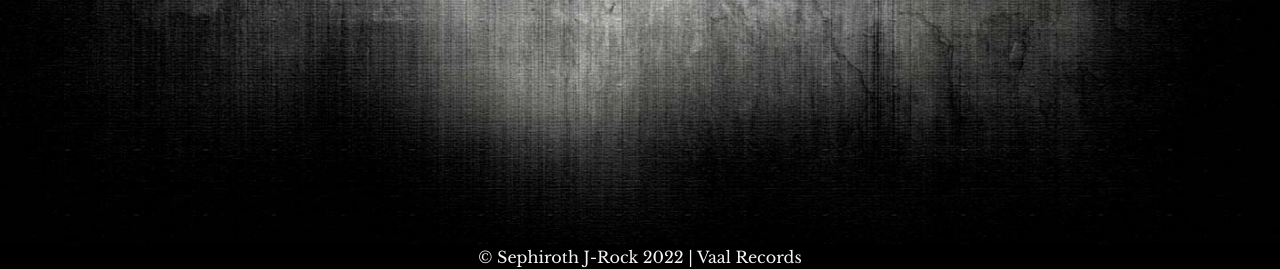
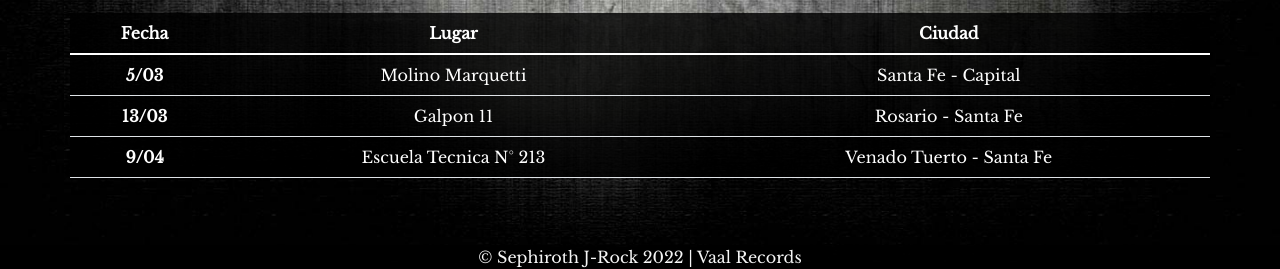
Before and after one commit to Jose-Storani/sephiroth-jrock, a plain HTML site: page index.html in a window 1280 px wide. Shown: the part 531-800 px from the top of the page. Drawn offline with nearby package versions, Linux system fonts and the light colour scheme.

Commit message:
agregamos grilla al home

```diff
--- a/index.html
+++ b/index.html
@@ -115,6 +115,37 @@
             </div>
         </section>
 
+        <!-- PROXIMOS SHOWS -->
+        <section class="container">
+            <div class="row mt-3 text-center">
+                <table class="col-12 table text-white align-middle colorFondo animate__animated animate__zoomIn">
+                    <thead>
+                        <tr>
+                            <th scope="col">Fecha</th>
+                            <th scope="col">Lugar</th>
+                            <th scope="col">Ciudad</th>
+                        </tr>
+                    </thead>
+                    <tbody>
+                        <tr>
+                            <th scope="row">5/03</th>
+                            <td>Molino Marquetti</td>
+                            <td>Santa Fe - Capital</td>
+                        </tr>
+                        <tr>
+                            <th scope="row">13/03</th>
+                            <td>Galpon 11</td>
+                            <td>Rosario - Santa Fe</td>
+                        </tr>
+                        <tr>
+                            <th scope="row">9/04</th>
+                            <td>Escuela Tecnica N° 213</td>
+                            <td>Venado Tuerto - Santa Fe</td>
+                        </tr>
+                    </tbody>
+                </table>
+            </div>
+        </section>
     </main>
 
 
--- a/scss/_colores.scss
+++ b/scss/_colores.scss
@@ -40,6 +40,6 @@ footer{
 
 // HISTORIA - NOMBRE INTEGRANTES
 h5{
-    @extend .colorFondo;
+    background-color:  rgba(0, 0, 0, 0.5);
     display: inline;
 }
```
Also changed, not shown: css/style.css.
